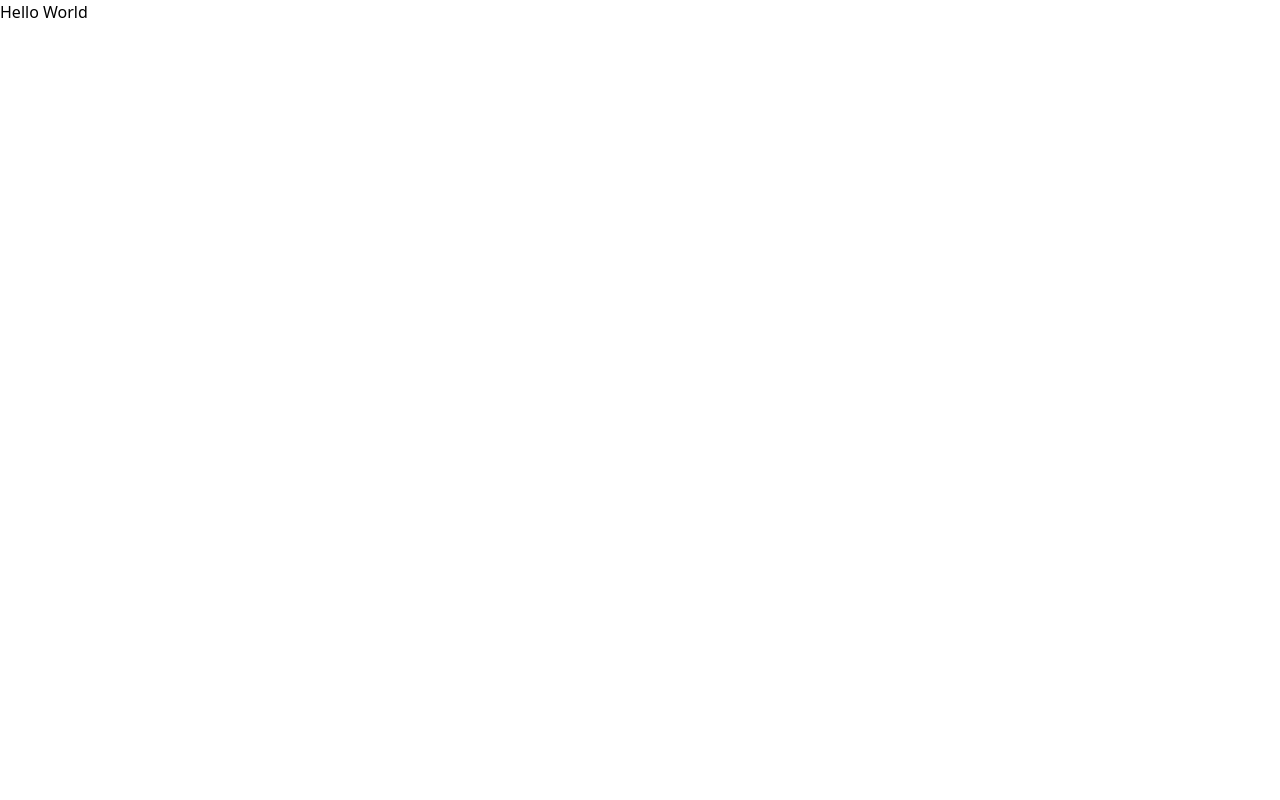
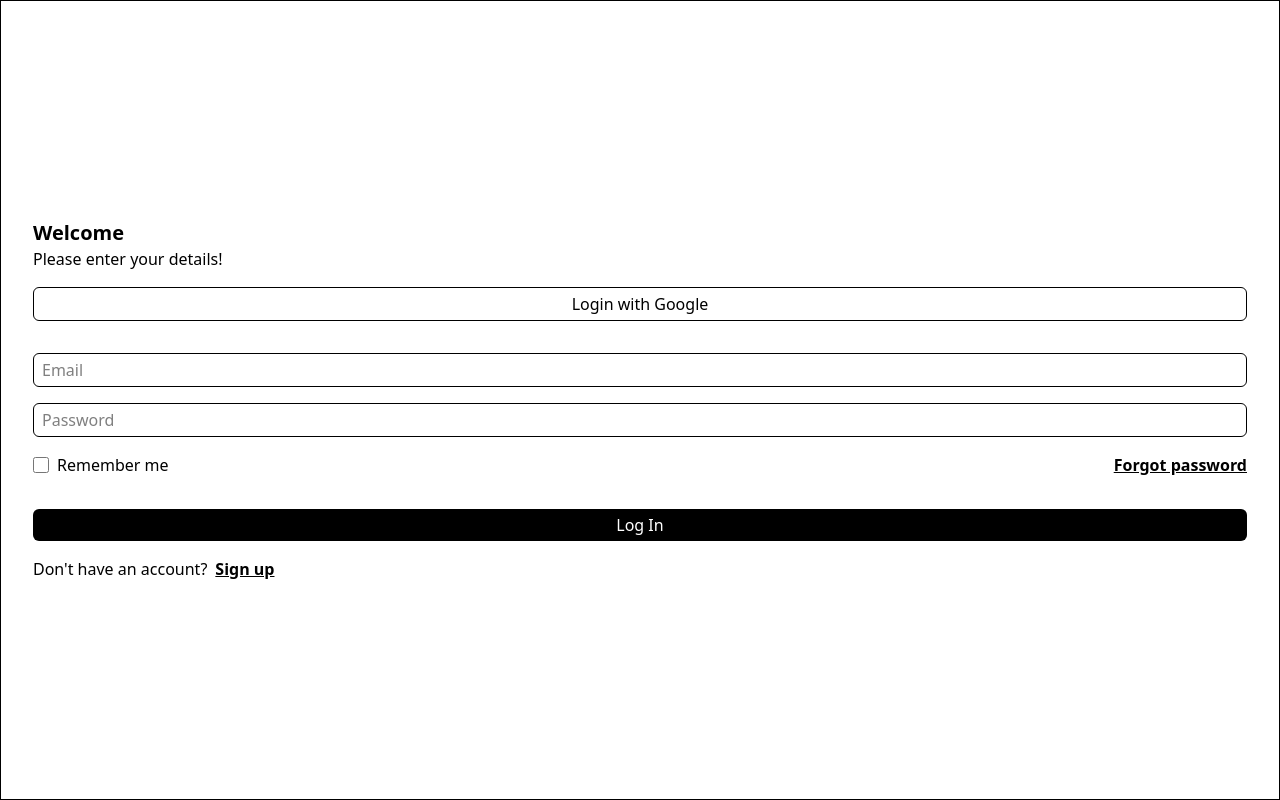
Before and after one commit to byruzie/login-react, a React (Vite) app in the folder my-project/: page / in a window 1280 px wide. Built offline with nearby package versions, Linux system fonts and the light colour scheme.

Commit message:
first version login page

```diff
--- /dev/null
+++ b/my-project/src/components/LoginForm.jsx
@@ -0,0 +1,36 @@
+function LoginForm() {
+    return (
+        <div className="h-screen p-8 flex flex-col border justify-center">
+            <div>
+                <h1 className="font-semibold text-xl">Welcome</h1>
+                <h4>Please enter your details!</h4>
+            </div>
+            <div className="mt-4">
+                <button className="w-full border rounded-md p-1 cursor-pointer">Login with Google</button>
+            </div>
+            <div className="mt-8">
+                <div className="flex flex-col">
+                    <input className="border rounded-md pl-2 py-1" type="text" name="Email" id="" placeholder="Email" />
+                    <input className="border rounded-md mt-4 pl-2 py-1" type="text" name="Password" id="" placeholder="Password" />
+                </div>
+                <div className="flex justify-between mt-4">
+                    <div className="flex items-center">
+                        <input className="size-4 accent-gray-950 cursor-pointer" type="checkbox" />
+                        <h4 className="ml-2">Remember me</h4>
+                    </div>
+                    <a className="font-semibold underline" href="#">Forgot password</a>
+                </div>
+                <div className="mt-8">
+                    <button className="w-full bg-black text-white rounded-md p-1 cursor-pointer">Log In</button>
+                    <div className="flex mt-4">
+                        <p>Don't have an account?</p>
+                        <a className="ml-2 font-semibold underline" href="signup">Sign up</a>
+                    </div>
+                </div>
+            </div>
+
+        </div>
+    )
+}
+
+export default LoginForm
--- a/my-project/src/pages/SignIn.jsx
+++ b/my-project/src/pages/SignIn.jsx
@@ -1,6 +1,10 @@
+import LoginForm from "../components/LoginForm"
+
 function SignIn() {
     return(
-        <div>Hello World</div>
+        <>
+            <LoginForm />
+        </>
     )
 }
 
```
